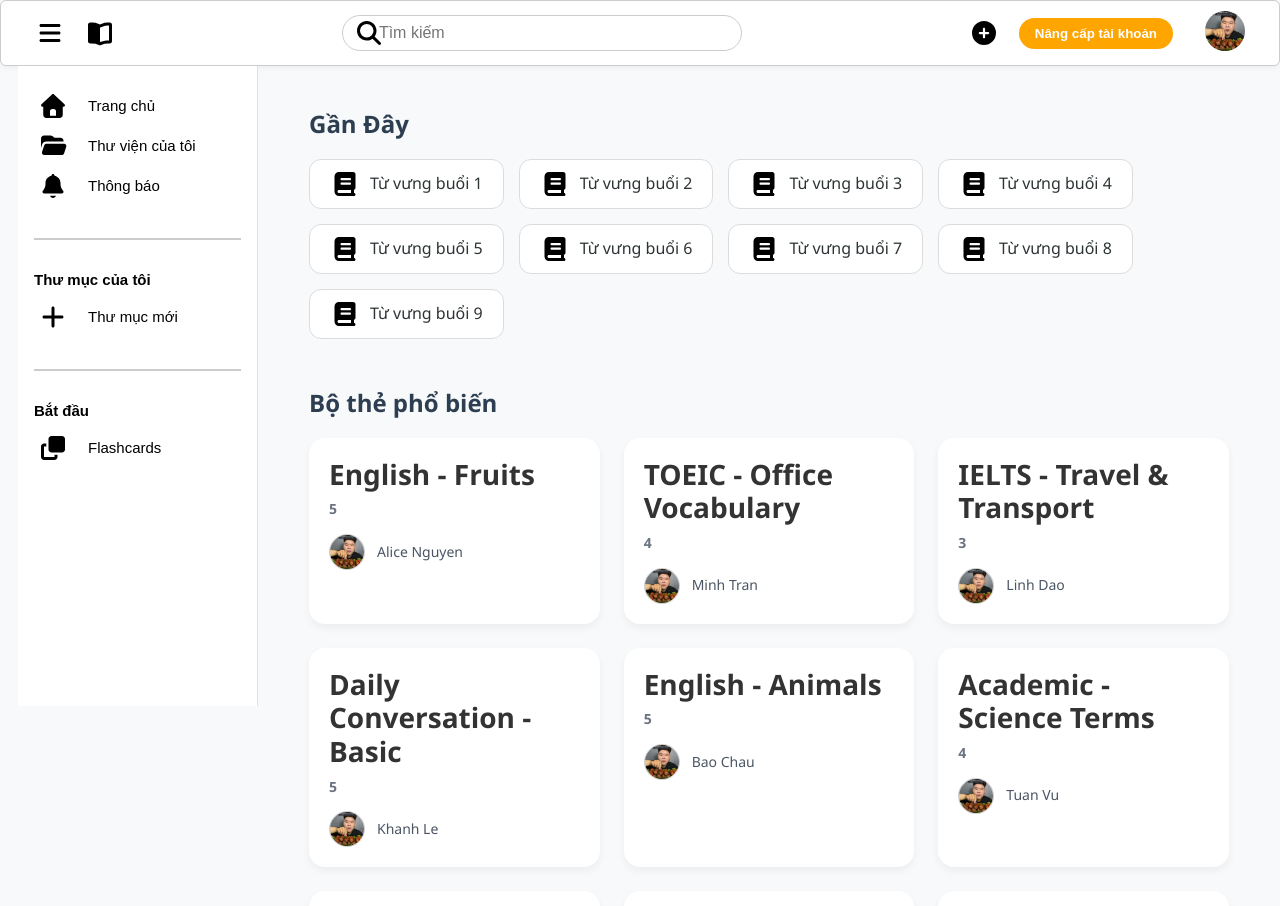
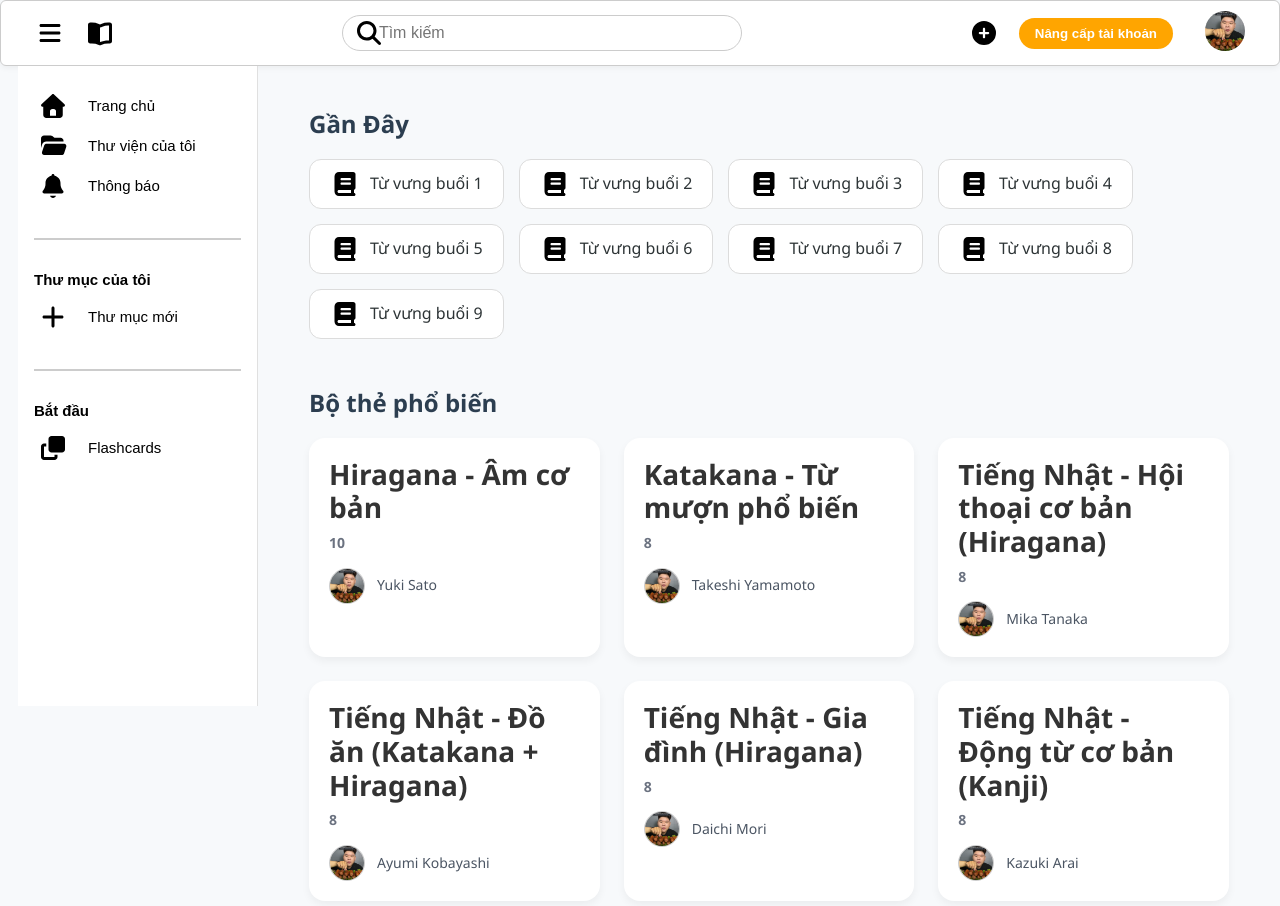
Before and after one commit to lyhoangducuy/HOCTUVUNG, a React (Vite) app in the folder hoctuvung-frontend/: page /giangvien in a window 1280 px wide. Shown: the top 906 px of the page. Built offline with nearby package versions, Linux system fonts and the light colour scheme.

Commit message:
upata chuc nang flascard

```diff
--- a/hoctuvung-frontend/src/pages/GiangVien/TrangChu/TrangChuGiangVien.jsx
+++ b/hoctuvung-frontend/src/pages/GiangVien/TrangChu/TrangChuGiangVien.jsx
@@ -5,157 +5,193 @@ import { useNavigate } from "react-router-dom";
 import "./TrangChuGiangVien.css";
 
 export default function TrangChuGiangVien() {
-  const navigate = useNavigate();
-
  const boThe = [
   {
     idBoThe: 1,
-      tenBoThe: "English - Fruits",
-      soTu: 5,
+    tenBoThe: "Hiragana - Âm cơ bản",
+    soTu: 10,
     nguoiDung: {
-        id: 101,
-        tenNguoiDung: "Alice Nguyen",
+      id: 201,
+      tenNguoiDung: "Yuki Sato",
       anhDaiDien: "/src/image/formimg.png"
     },
     danhSachThe: [
-        { tu: "Apple", nghia: "Quả táo" },
-        { tu: "Banana", nghia: "Quả chuối" },
-        { tu: "Mango", nghia: "Quả xoài" },
-        { tu: "Grape", nghia: "Quả nho" },
-        { tu: "Pineapple", nghia: "Quả dứa" }
+      { tu: "あ", nghia: "a" },
+      { tu: "い", nghia: "i" },
+      { tu: "う", nghia: "u" },
+      { tu: "え", nghia: "e" },
+      { tu: "お", nghia: "o" },
+      { tu: "か", nghia: "ka" },
+      { tu: "き", nghia: "ki" },
+      { tu: "く", nghia: "ku" },
+      { tu: "け", nghia: "ke" },
+      { tu: "こ", nghia: "ko" }
     ]
   },
   {
     idBoThe: 2,
-      tenBoThe: "TOEIC - Office Vocabulary",
-      soTu: 4,
+    tenBoThe: "Katakana - Từ mượn phổ biến",
+    soTu: 8,
     nguoiDung: {
-        id: 102,
-        tenNguoiDung: "Minh Tran",
+      id: 202,
+      tenNguoiDung: "Takeshi Yamamoto",
       anhDaiDien: "/src/image/formimg.png"
     },
     danhSachThe: [
-        { tu: "Meeting", nghia: "Cuộc họp" },
-        { tu: "Document", nghia: "Tài liệu" },
-        { tu: "Deadline", nghia: "Hạn chót" },
-        { tu: "Colleague", nghia: "Đồng nghiệp" }
+      { tu: "アイス", nghia: "Kem" },
+      { tu: "テレビ", nghia: "TV" },
+      { tu: "パン", nghia: "Bánh mì" },
+      { tu: "コーヒー", nghia: "Cà phê" },
+      { tu: "ホテル", nghia: "Khách sạn" },
+      { tu: "レストラン", nghia: "Nhà hàng" },
+      { tu: "コンピュータ", nghia: "Máy tính" },
+      { tu: "タクシー", nghia: "Taxi" }
     ]
   },
   {
     idBoThe: 3,
-      tenBoThe: "IELTS - Travel & Transport",
-      soTu: 3,
+    tenBoThe: "Tiếng Nhật - Hội thoại cơ bản (Hiragana)",
+    soTu: 8,
     nguoiDung: {
-        id: 103,
-        tenNguoiDung: "Linh Dao",
+      id: 203,
+      tenNguoiDung: "Mika Tanaka",
       anhDaiDien: "/src/image/formimg.png"
     },
     danhSachThe: [
-        { tu: "Luggage", nghia: "Hành lý" },
-        { tu: "Ticket", nghia: "Vé" },
-        { tu: "Customs", nghia: "Hải quan" }
+      { tu: "こんにちは", nghia: "Xin chào" },
+      { tu: "ありがとう", nghia: "Cảm ơn" },
+      { tu: "ごめんなさい", nghia: "Xin lỗi" },
+      { tu: "すみません", nghia: "Xin lỗi / Làm ơn" },
+      { tu: "さようなら", nghia: "Tạm biệt" },
+      { tu: "はい", nghia: "Vâng" },
+      { tu: "いいえ", nghia: "Không" },
+      { tu: "おねがいします", nghia: "Làm ơn" }
     ]
   },
   {
     idBoThe: 4,
-      tenBoThe: "Daily Conversation - Basic",
-      soTu: 5,
+    tenBoThe: "Tiếng Nhật - Đồ ăn (Katakana + Hiragana)",
+    soTu: 8,
     nguoiDung: {
-        id: 104,
-        tenNguoiDung: "Khanh Le",
+      id: 204,
+      tenNguoiDung: "Ayumi Kobayashi",
       anhDaiDien: "/src/image/formimg.png"
     },
     danhSachThe: [
-        { tu: "Hello", nghia: "Xin chào" },
-        { tu: "Thank you", nghia: "Cảm ơn" },
-        { tu: "Sorry", nghia: "Xin lỗi" },
-        { tu: "Excuse me", nghia: "Làm ơn" },
-        { tu: "Goodbye", nghia: "Tạm biệt" }
+      { tu: "りんご", nghia: "Táo" },
+      { tu: "バナナ", nghia: "Chuối" },
+      { tu: "みかん", nghia: "Quýt" },
+      { tu: "すし", nghia: "Sushi" },
+      { tu: "パン", nghia: "Bánh mì" },
+      { tu: "ケーキ", nghia: "Bánh kem" },
+      { tu: "さかな", nghia: "Cá" },
+      { tu: "にく", nghia: "Thịt" }
     ]
   },
   {
     idBoThe: 5,
-      tenBoThe: "English - Animals",
-      soTu: 5,
+    tenBoThe: "Tiếng Nhật - Gia đình (Hiragana)",
+    soTu: 8,
     nguoiDung: {
-        id: 105,
-        tenNguoiDung: "Bao Chau",
+      id: 205,
+      tenNguoiDung: "Daichi Mori",
       anhDaiDien: "/src/image/formimg.png"
     },
     danhSachThe: [
-        { tu: "Dog", nghia: "Chó" },
-        { tu: "Cat", nghia: "Mèo" },
-        { tu: "Tiger", nghia: "Hổ" },
-        { tu: "Elephant", nghia: "Voi" },
-        { tu: "Monkey", nghia: "Khỉ" }
+      { tu: "ちち", nghia: "Bố" },
+      { tu: "はは", nghia: "Mẹ" },
+      { tu: "あに", nghia: "Anh trai" },
+      { tu: "あね", nghia: "Chị gái" },
+      { tu: "おとうと", nghia: "Em trai" },
+      { tu: "いもうと", nghia: "Em gái" },
+      { tu: "そふ", nghia: "Ông" },
+      { tu: "そぼ", nghia: "Bà" }
     ]
-    },
-    {
+  }
+  ,{
   idBoThe: 6,
-      tenBoThe: "Academic - Science Terms",
-      soTu: 4,
+  tenBoThe: "Tiếng Nhật - Động từ cơ bản (Kanji)",
+  soTu: 8,
   nguoiDung: {
-        id: 106,
-        tenNguoiDung: "Tuan Vu",
+    id: 206,
+    tenNguoiDung: "Kazuki Arai",
     anhDaiDien: "/src/image/formimg.png"
   },
   danhSachThe: [
-        { tu: "Atom", nghia: "Nguyên tử" },
-        { tu: "Gravity", nghia: "Trọng lực" },
-        { tu: "Photosynthesis", nghia: "Quang hợp" },
-        { tu: "Evaporation", nghia: "Bốc hơi" }
+    { tu: "食べる", nghia: "Ăn" },
+    { tu: "飲む", nghia: "Uống" },
+    { tu: "行く", nghia: "Đi" },
+    { tu: "来る", nghia: "Đến" },
+    { tu: "見る", nghia: "Nhìn" },
+    { tu: "聞く", nghia: "Nghe" },
+    { tu: "話す", nghia: "Nói" },
+    { tu: "書く", nghia: "Viết" }
   ]
 },
 {
   idBoThe: 7,
-      tenBoThe: "English - Emotions",
-      soTu: 4,
+  tenBoThe: "Tiếng Nhật - Tính từ phổ biến",
+  soTu: 8,
   nguoiDung: {
-        id: 107,
-        tenNguoiDung: "Trang Pham",
+    id: 207,
+    tenNguoiDung: "Haruka Nishimura",
     anhDaiDien: "/src/image/formimg.png"
   },
   danhSachThe: [
-        { tu: "Happy", nghia: "Vui vẻ" },
-        { tu: "Sad", nghia: "Buồn" },
-        { tu: "Angry", nghia: "Tức giận" },
-        { tu: "Excited", nghia: "Hào hứng" }
+    { tu: "大きい", nghia: "To" },
+    { tu: "小さい", nghia: "Nhỏ" },
+    { tu: "新しい", nghia: "Mới" },
+    { tu: "古い", nghia: "Cũ" },
+    { tu: "高い", nghia: "Cao / Đắt" },
+    { tu: "安い", nghia: "Rẻ" },
+    { tu: "いい", nghia: "Tốt" },
+    { tu: "悪い", nghia: "Xấu" }
   ]
 },
 {
   idBoThe: 8,
-      tenBoThe: "IELTS - Education Vocabulary",
-      soTu: 4,
+  tenBoThe: "Tiếng Nhật - Thời gian (Kanji + Hiragana)",
+  soTu: 8,
   nguoiDung: {
-        id: 108,
-        tenNguoiDung: "Nam Bui",
+    id: 208,
+    tenNguoiDung: "Ren Fujimoto",
     anhDaiDien: "/src/image/formimg.png"
   },
   danhSachThe: [
-        { tu: "Curriculum", nghia: "Chương trình học" },
-        { tu: "Tuition", nghia: "Học phí" },
-        { tu: "Assignment", nghia: "Bài tập" },
-        { tu: "Graduate", nghia: "Tốt nghiệp" }
+    { tu: "今日", nghia: "Hôm nay" },
+    { tu: "明日", nghia: "Ngày mai" },
+    { tu: "昨日", nghia: "Hôm qua" },
+    { tu: "朝", nghia: "Buổi sáng" },
+    { tu: "昼", nghia: "Buổi trưa" },
+    { tu: "夜", nghia: "Buổi tối" },
+    { tu: "週末", nghia: "Cuối tuần" },
+    { tu: "毎日", nghia: "Mỗi ngày" }
   ]
 },
 {
   idBoThe: 9,
-      tenBoThe: "Technology - IT Terms",
-      soTu: 5,
+  tenBoThe: "Tiếng Nhật - Địa điểm cơ bản",
+  soTu: 8,
   nguoiDung: {
-        id: 109,
-        tenNguoiDung: "Quang Le",
+    id: 209,
+    tenNguoiDung: "Naoko Hoshino",
     anhDaiDien: "/src/image/formimg.png"
   },
   danhSachThe: [
-        { tu: "Software", nghia: "Phần mềm" },
-        { tu: "Hardware", nghia: "Phần cứng" },
-        { tu: "Database", nghia: "Cơ sở dữ liệu" },
-        { tu: "Network", nghia: "Mạng" },
-        { tu: "Algorithm", nghia: "Thuật toán" }
+    { tu: "学校", nghia: "Trường học" },
+    { tu: "病院", nghia: "Bệnh viện" },
+    { tu: "駅", nghia: "Nhà ga" },
+    { tu: "銀行", nghia: "Ngân hàng" },
+    { tu: "公園", nghia: "Công viên" },
+    { tu: "店", nghia: "Cửa hàng" },
+    { tu: "家", nghia: "Nhà" },
+    { tu: "会社", nghia: "Công ty" }
   ]
 }
+
 ];
+  const navigate = useNavigate();
+
 
   const [cards, setCards] = useState(boThe);
 
```
Lines whose indentation alone changed are shown as unchanged.
